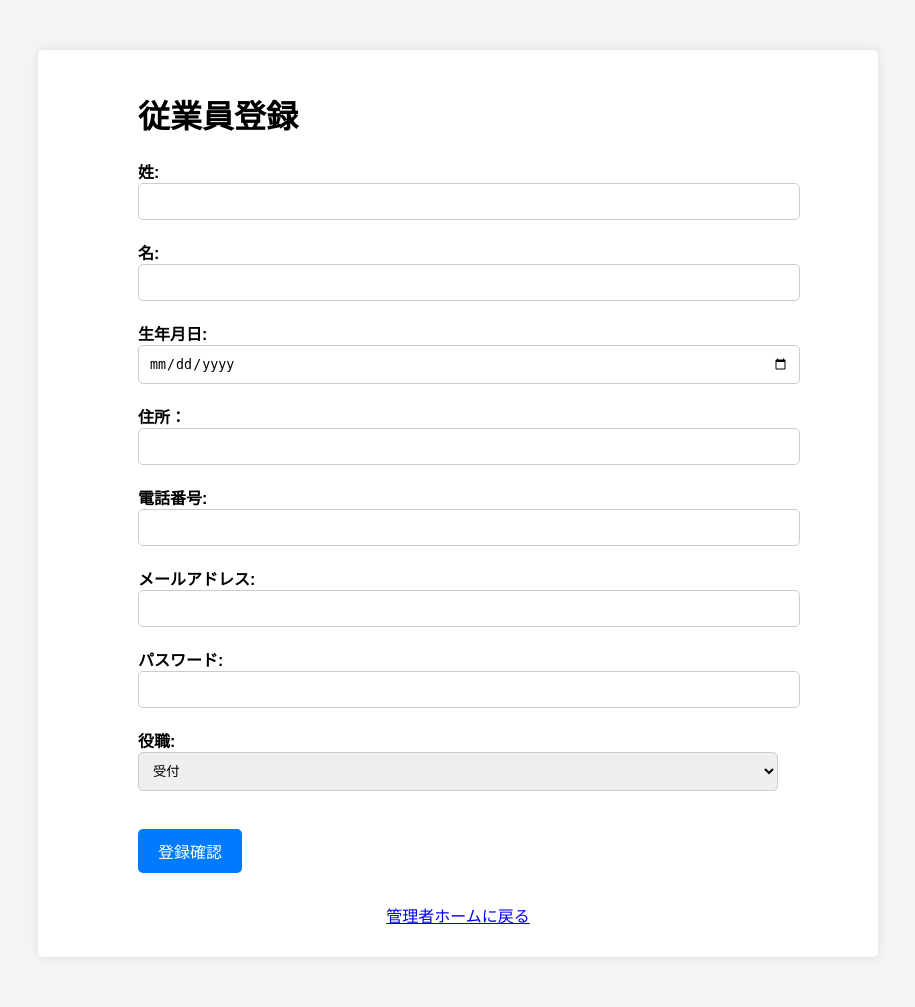
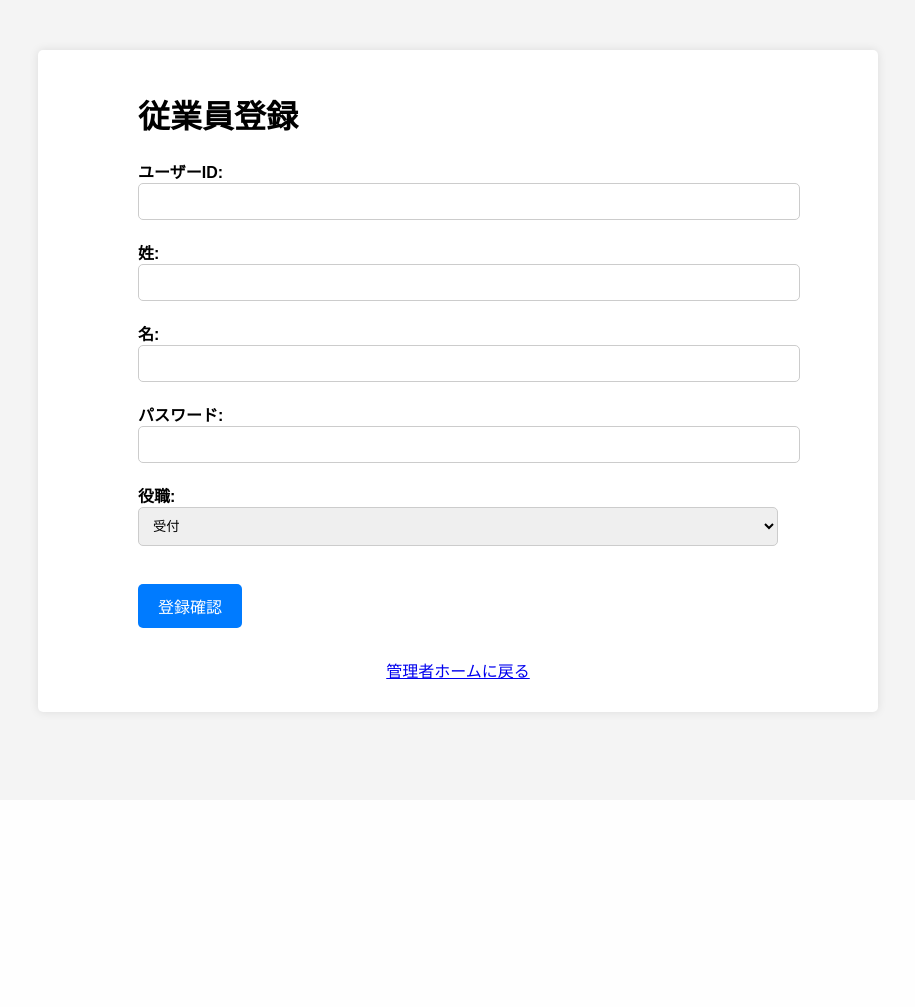
Before and after one commit to motuni315/MediConnect, a Django app: template templates/kadai1/register/admin/emploee_register.html in a window 1280 px wide. Shown: the whole page, without its empty margins (182-1097 px from the left). After the commit the page ends 718 px from the top, so only its background shows below. Run offline with Django 3.2, Linux system fonts and the light colour scheme; the template is opened without the code that fills it, so the values that code supplies are empty.

Commit message:
従業員登録

```diff
--- a/kadai1/urls.py
+++ b/kadai1/urls.py
@@ -3,5 +3,6 @@ from . import views
 
 urlpatterns = [
     path('', views.login, name='login'),
-    path('index/', views.index, name='index')
+    path('index/', views.index, name='index'),
+    path('register/', views.register, name='register'),
 ]
--- a/templates/kadai1/index/index_admin.html
+++ b/templates/kadai1/index/index_admin.html
@@ -10,7 +10,7 @@
 
 <div class="container">
     <h1>管理者ホーム</h1>
-    <a href="../register/admin/emploee_register.html" class="button">従業員 登録</a>
+    <a href="{% url 'register' %}" class="button">従業員 登録</a>
     <a href="../table/admin/emploee_table.html" class="button">従業員 一覧</a>
     <a href="../register/admin/hospital_register.html" class="button">病院 登録</a>
     <a href="../table/admin/hospital_table.html" class="button">他病院 一覧</a>
--- a/templates/kadai1/register/admin/emploee_register.html
+++ b/templates/kadai1/register/admin/emploee_register.html
@@ -10,30 +10,19 @@
 <body>
   <div class="container">
     <h1>従業員登録</h1>
-    <form action="#" method="post">
-      <div class="form-group">
+    <form action="{% url 'register' %}" method="post">
+        {% csrf_token %}
+        <div class="form-group">
+        <label for="userid">ユーザーID:</label>
+        <input type="text" id="userid" name="userid" required>
+      </div>
+        <div class="form-group">
         <label for="surname">姓:</label>
         <input type="text" id="surname" name="surname" required>
       </div>
         <div class="form-group">
         <label for="first_name">名:</label>
         <input type="text" id="first-name" name="first-name" required>
-      </div>
-        <div class="form-group">
-        <label for="birthday">生年月日:</label>
-        <input type="date" id="birthday" name="birthday" required>
-      </div>
-        <div class="form-group">
-        <label for="address">住所：</label>
-        <input type="text" id="address" name="address" required>
-      </div>
-        <div class="form-group">
-        <label for="number">電話番号:</label>
-        <input type="text" id="number" name="number" required>
-      </div>
-      <div class="form-group">
-        <label for="email">メールアドレス:</label>
-        <input type="email" id="email" name="email" required>
       </div>
       <div class="form-group">
         <label for="password">パスワード:</label>
@@ -42,8 +31,9 @@
         <div class="form-group">
         <label for="position">役職:</label>
         <select id="position" name="position" required>
-                <option value="reception">受付</option>
-                <option value="doctor">医師</option>
+                <option value= '2' >受付</option>
+                <option value= '1' >医師</option>
+                <option value= '0' >管理者</option>
             </select><br><br>
       </div>
       <button type="submit">登録確認</button>
```
Also changed, not shown: kadai1/views.py (+26 -0 lines), templates/kadai1/register/admin/emploee_register_confirm.html (+5 -8 lines).
